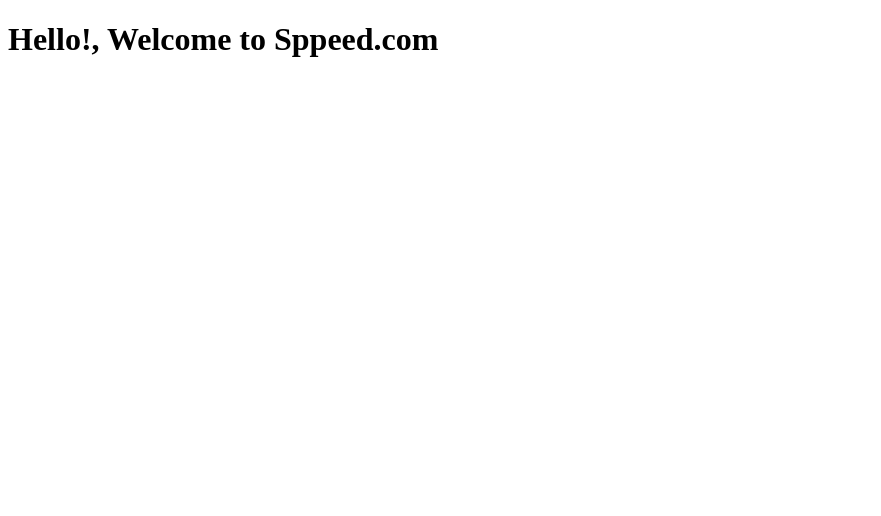
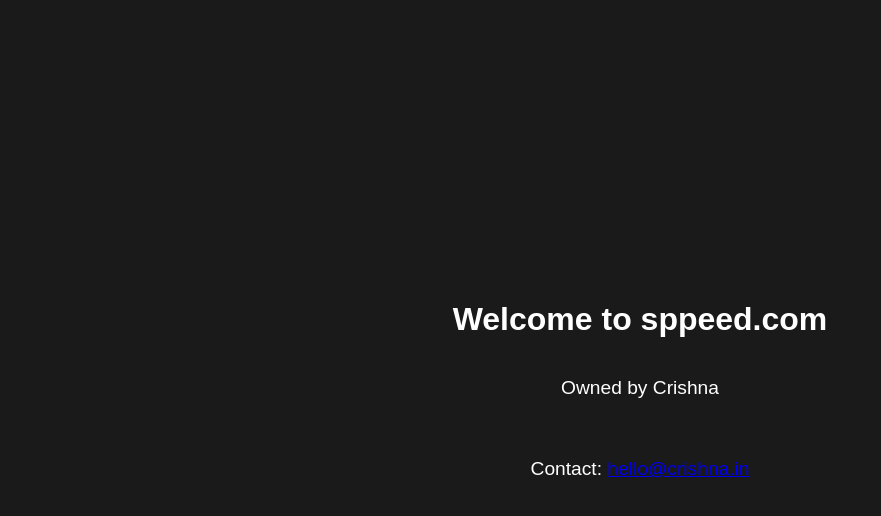
Before and after one commit to krishnakorukanti/crishna, a plain HTML site: page index.html in a window 1280 px wide. Shown: the whole page, without its empty margins (0-881 px from the left). Drawn offline with Linux system fonts and the light colour scheme.

Commit message:
Update index.html

```diff
--- a/index.html
+++ b/index.html
@@ -3,11 +3,56 @@
 <head>
     <meta charset="UTF-8">
     <meta name="viewport" content="width=device-width, initial-scale=1.0">
-    <title>Welcome to Sppeed</title>
+    <title>sppeed.com - Welcome</title>
+    <style>
+        body {
+            background-color: #1a1a1a;
+            color: #fff;
+            font-family: Arial, sans-serif;
+            margin: 0;
+            padding: 0;
+            overflow: hidden;
+        }
+
+        #container {
+            display: flex;
+            flex-direction: column;
+            align-items: center;
+            justify-content: center;
+            height: 100vh;
+        }
+
+        h1 {
+            font-size: 2em;
+            margin-bottom: 20px;
+            animation: fadeInUp 1.5s ease-out;
+        }
+
+        p {
+            font-size: 1.2em;
+            margin-bottom: 40px;
+            animation: fadeInUp 2s ease-out;
+        }
+
+        @keyframes fadeInUp {
+            from {
+                opacity: 0;
+                transform: translateY(20px);
+            }
+            to {
+                opacity: 1;
+                transform: translateY(0);
+            }
+        }
+    </style>
 </head>
 <body>
 
-    <h1>Hello!, Welcome to Sppeed.com </h1>
+    <div id="container">
+        <h1>Welcome to sppeed.com</h1>
+        <p>Owned by Crishna</p>
+        <p>Contact: <a href="mailto:hello@crishna.in">hello@crishna.in</a></p>
+    </div>
 
 </body>
 </html>
```
